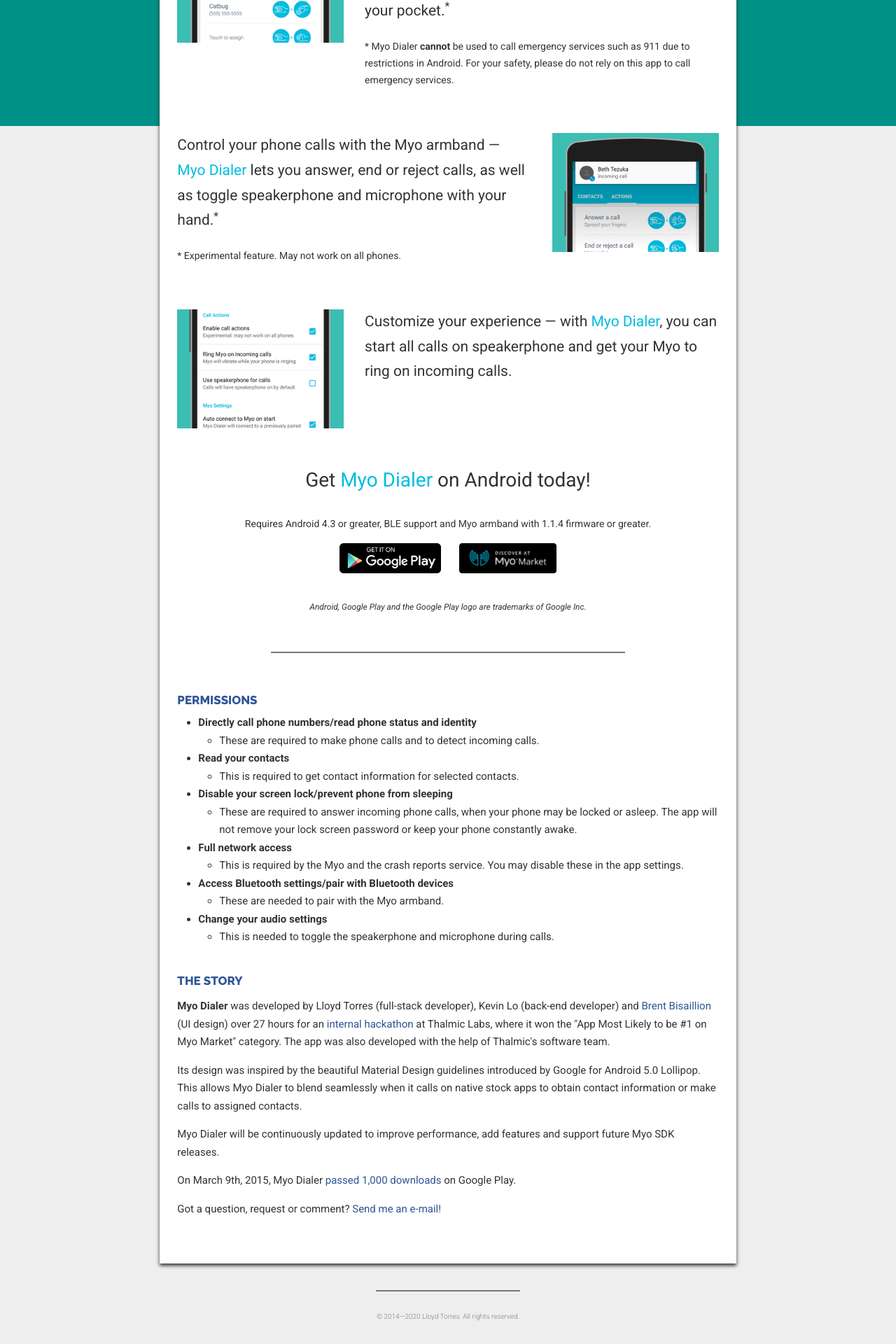
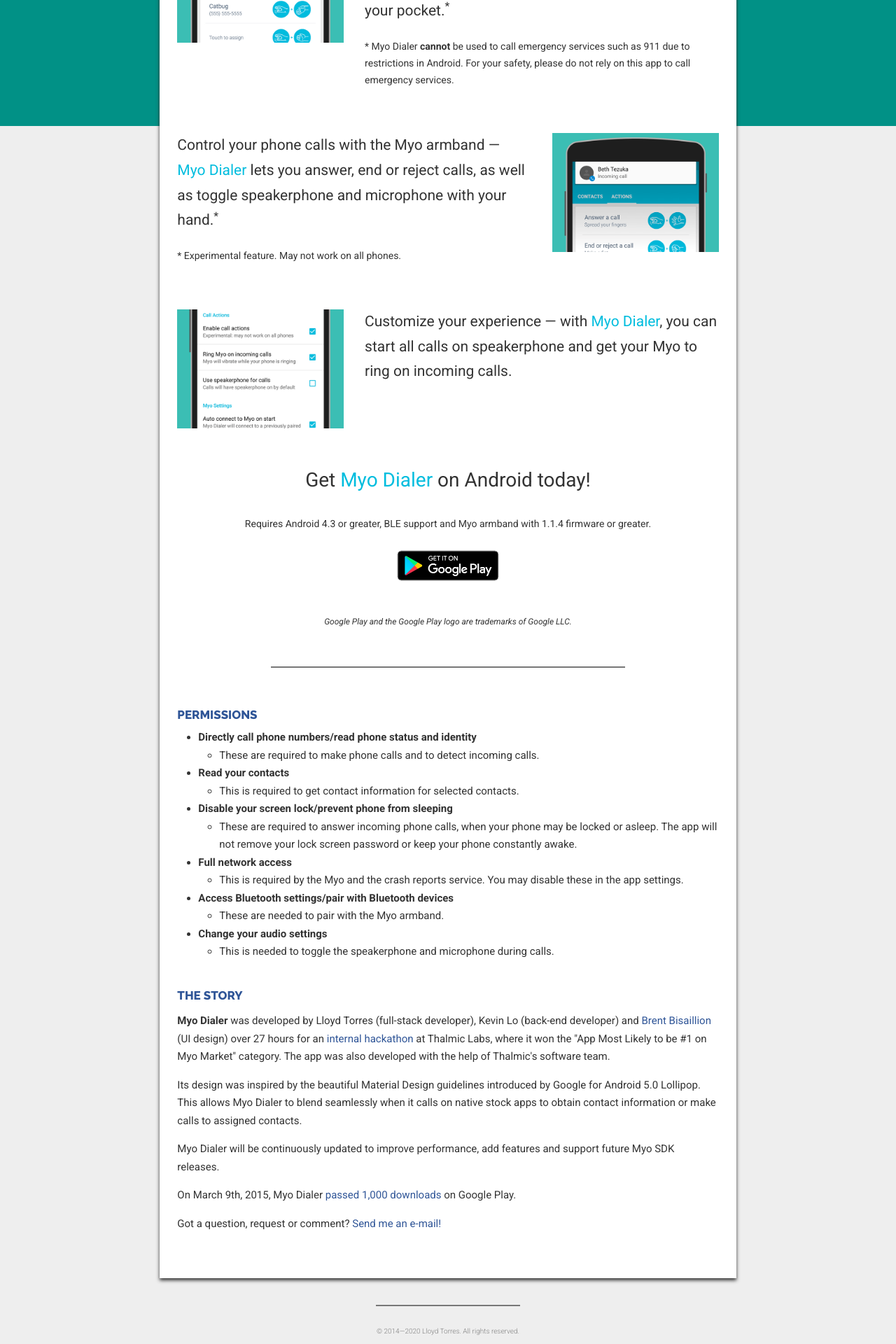
Before and after one commit to lloydtorres/lloydtorres.github.io, a Jekyll site: the page built from projects/myodialer.md, in a window 1280 px wide. Shown: the part 767-2687 px from the top of the page at 70% size. Built offline with Jekyll 4.4.1, drawn with Linux system fonts in a browser that asks for light colours; before the commit the page ends 2666 px from its top, so only the background shows below that.

Commit message:
Update app store badges, project order

```diff
--- a/_sass/_layout.scss
+++ b/_sass/_layout.scss
@@ -1232,6 +1232,10 @@
     border: 1px solid white;
 }
 
+.market-badges-google {
+    height: 66px;
+}
+
 .market-disclaimer {
     font-size: 12px;
     font-family: 'Roboto', sans-serif;
--- a/projects/myodialer.md
+++ b/projects/myodialer.md
@@ -99,11 +99,10 @@
     <p class= "featuretext-lg">Get <span class="cyan-emph">Myo Dialer</span> on Android today!</p>
     <p class="featuretext-sm">Requires Android 4.3 or greater, BLE support and Myo armband with 1.1.4 firmware or greater.</p>
     <span class="paddown">
-        <a href="https://play.google.com/store/apps/details?id=com.lloydtorres.myodialer"><img src="/images/icons/ps_badge.png" class="market-badges-large"/></a>
-        <a href="https://market.myo.com/app/54776f4de4b097724823092b/myo-dialer"><img src="/images/icons/myo_badge.png" class="market-badges-large"/></a>
+        <a href="https://play.google.com/store/apps/details?id=com.lloydtorres.myodialer"><img src="/images/icons/ps_badge.png" class="market-badges-large market-badges-google"/></a>
     </span>
 
-    <p class="market-disclaimer paddup">Android, Google Play and the Google Play logo are trademarks of Google Inc.</p>
+    <p class="market-disclaimer paddup">Google Play and the Google Play logo are trademarks of Google LLC.</p>
 </div>
 
 <div class="row"><div class="col-md-offset-2 col-md-8"><div class="divider"><div class="inner"></div></div></div></div>
```
Also changed, not shown: other parts of projects/myodialer.md (+1 -1 lines), projects/niji.md (+1 -1 lines), projects/stately.md (+2 -2 lines), images/icons/amazon_badge.png, images/icons/myo_badge.png (deleted), images/icons/ps_badge.png.
